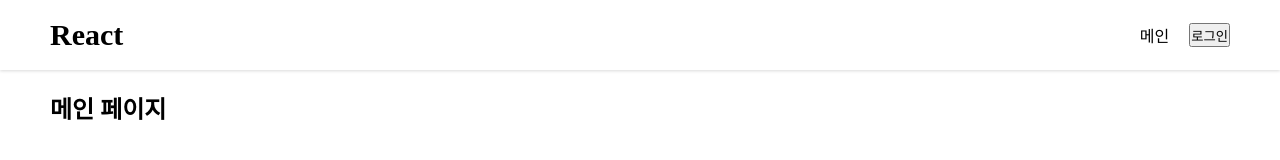
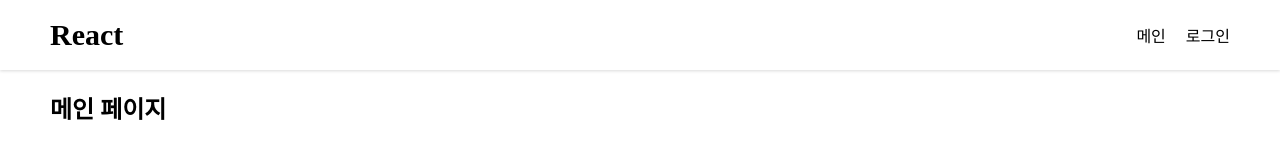
Before and after one commit to colorlessdia/vite-practice, a React (Vite) app: page / in a window 1280 px wide. Shown: the top 160 px of the page. Built offline with nearby package versions, Linux system fonts and the light colour scheme.

Commit message:
[style] css 추가

```diff
--- a/src/globalStyle.ts
+++ b/src/globalStyle.ts
@@ -9,10 +9,16 @@ const globalStyle = css({
   'ul li': {
     listStyle: 'none',
   },
-  a: {
+  'a': {
     color: 'inherit',
     textDecoration: 'none',
   },
+  'button': {
+    fontSize: '16px',
+    border: 0,
+    background: '#fff',
+    cursor: 'pointer',
+  }
 });
 
 export default globalStyle;
--- a/src/libs/routes/router.tsx
+++ b/src/libs/routes/router.tsx
@@ -6,11 +6,13 @@ import LoginPage from '../../pages/LoginPage/LoginPage';
 import MyPage from '../../pages/MyPage/MyPage';
 import ProtectedRouter from './ProtectedRouter';
 import NoLoginRouter from './NoLoginRouter';
+import NotFoundPage from '../../pages/NotFoundPage/NotFoundPage';
 
 const router = createHashRouter([
   {
     path: '/',
     element: <RootPage />,
+    errorElement: <NotFoundPage />,
     children: [
       {
         index: true,
```
